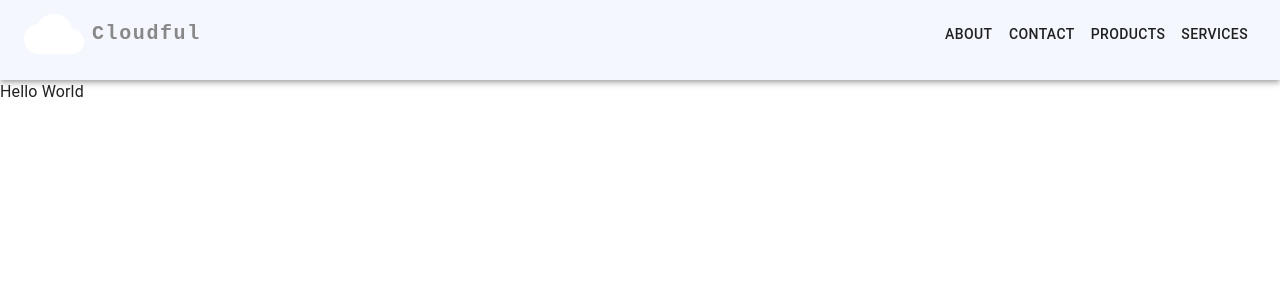
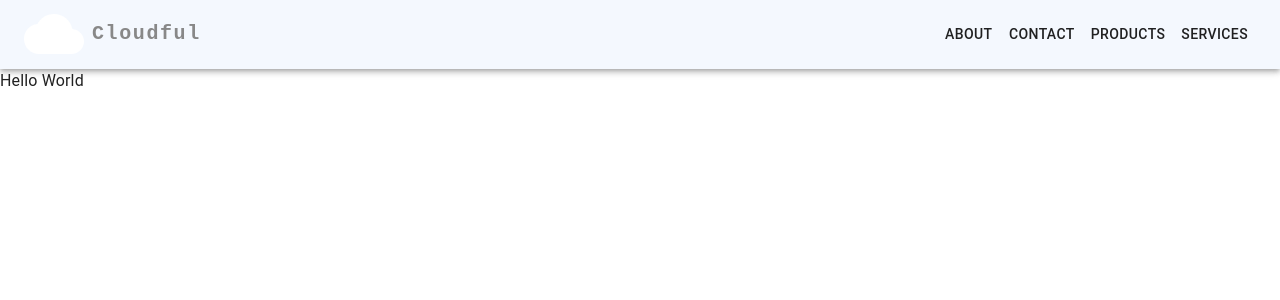
Before and after one commit to cloudful-io/cloudful-io.github.io, a React (Create React App) app: page / in a window 1280 px wide. Shown: the top 300 px of the page. Built offline with nearby package versions, Linux system fonts and the light colour scheme.

Commit message:
Test transferring repo to org

```diff
--- a/src/components/AppNavbar.js
+++ b/src/components/AppNavbar.js
@@ -24,7 +24,7 @@ const AppNavbar = () => {
     };
 
     return (
-        <AppBar position="static" sx={{ minHeight: 80 }}>
+        <AppBar position="static" sx={{ minHeight: 64 }}>
             <Container maxWidth="xl">
                 <Toolbar disableGutters sx={{ minHeight: 80 }}>
                 <CloudIcon  sx={{ fontSize: 60, display: { xs: 'none', md: 'flex', color: 'white'}, mr: 1 }} />
```
